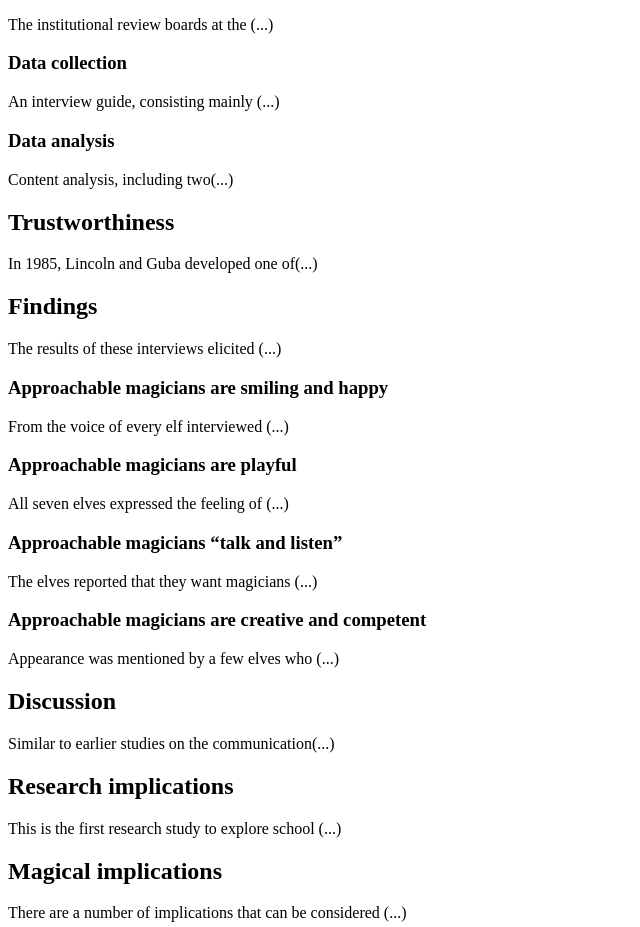
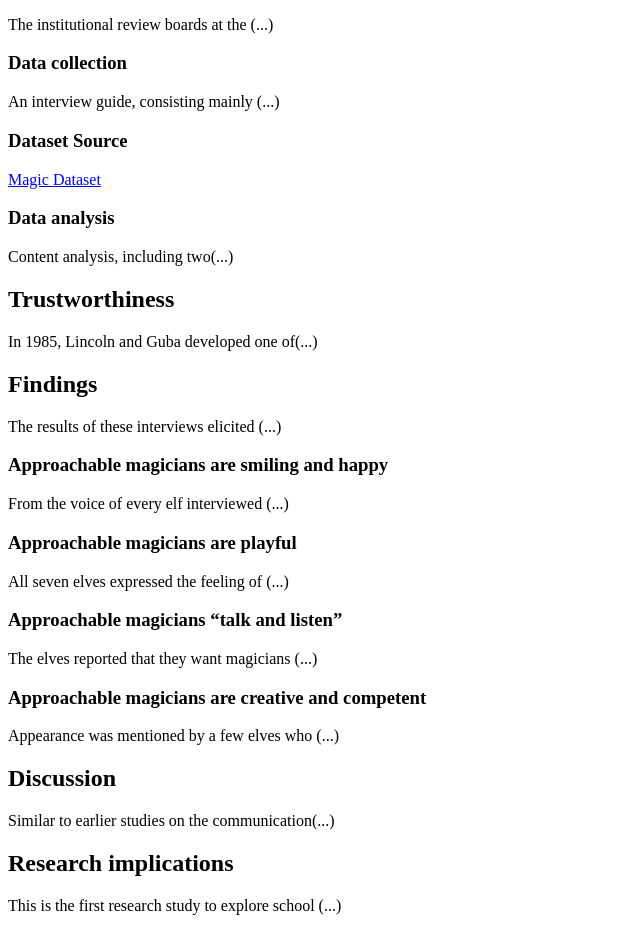
Before and after one commit to niso-standards/cpld, a plain HTML site: page examples/1-basic-article/cpld-niso.html in a window 1280 px wide. Shown: the part 1380-2307 px from the top of the page, without its empty margins (0-640 px from the left). Drawn offline with Linux system fonts and the light colour scheme.

Commit message:
Update cpld-niso.html

```diff
--- a/examples/1-basic-article/cpld-niso.html
+++ b/examples/1-basic-article/cpld-niso.html
@@ -103,6 +103,10 @@
                 <h3 id="st0065">Data collection</h3>
                 <p id="p0080">An interview guide, consisting mainly (...)</p>
             </section>
+            <section id="s0032">
+                <h3 id="st0068">Dataset Source</h3>
+                <p id="p0085"><a href="https://doi.org/10.17632/wj9rwkp9c2.1">Magic Dataset</a></p>
+            </section>
             <section id="s0035">
                 <h3 id="st0070">Data analysis</h3>
                 <p id="p0090">Content analysis, including two(...)</p>
```
